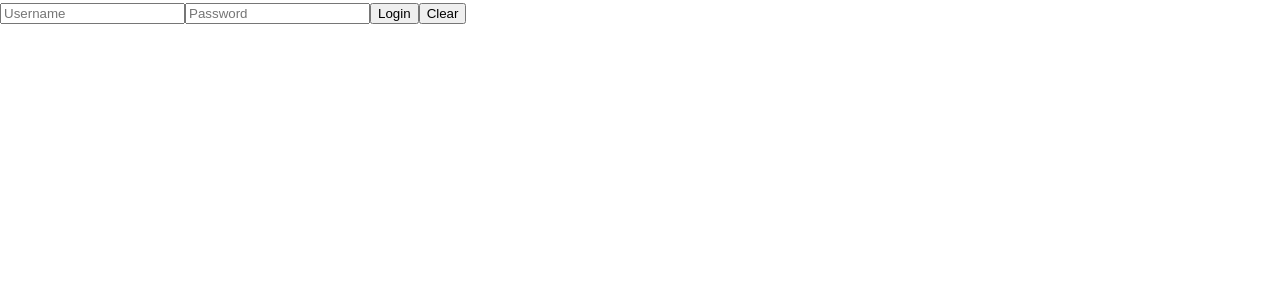
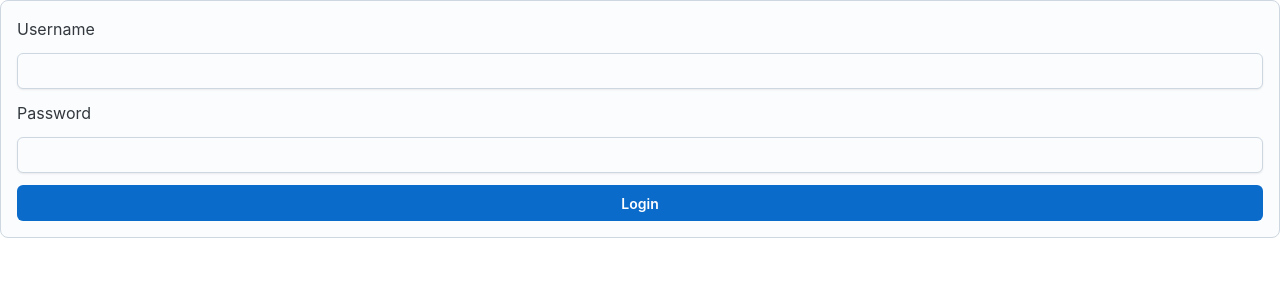
Before and after one commit to a-wang16/Full-Stack-Django-React-POS-System, a React (Create React App) app in the folder frontend/: page /login in a window 1280 px wide. Shown: the top 300 px of the page. Built offline with nearby package versions, Linux system fonts and the light colour scheme.

Commit message:
auth and protected routes.

```diff
--- a/frontend/src/App.js
+++ b/frontend/src/App.js
@@ -21,7 +21,7 @@ function App() {
                       <Route path="/login" element={<LoginForm />} />
 
                       <Route element={<ProtectedRoute />}>
-                            <Route path="/menu-board" element={<DashboardExample />} />
+                          <Route path="/menu-board" element={<DashboardExample />} />
                       </Route>
 
 
--- a/frontend/src/components/ProtectedRoute.js
+++ b/frontend/src/components/ProtectedRoute.js
@@ -1,11 +1,31 @@
-import React from 'react';
-import { Navigate } from 'react-router-dom';
+import React, {useEffect} from 'react';
+import { Navigate, Outlet } from 'react-router-dom';
 import { useAuth } from '../utils/AuthContext';
+import CircularProgress from '@mui/joy/CircularProgress';
+import {Box} from "@mui/joy";
 
-const ProtectedRoute = ({ component: Component, ...rest }) => {
-    const { isAuthenticated } = useAuth();
 
-    return isAuthenticated ? <Component {...rest} /> : <Navigate to="/login" replace />;
+const ProtectedRoute = () => {
+    const { isAuthenticated, isLoading } = useAuth();
+
+
+    // this makes sure that we have loaded from cookies before we render the protected route conditionally
+    if (isLoading) {
+        return (
+            <Box
+                sx={{
+                display: 'flex',
+                justifyContent: 'center',
+                alignItems: 'center',
+                height: '100vh',
+            }}>
+                <CircularProgress size="lg" />
+            </Box>
+        )
+    }
+
+
+    return isAuthenticated ? <Outlet /> : <Navigate to="/login" replace />;
 };
 
 export default ProtectedRoute;
--- a/frontend/src/pages/DashboardExample.js
+++ b/frontend/src/pages/DashboardExample.js
@@ -1,7 +1,16 @@
 import '../App.css';
 import {Typography} from "@mui/joy";
+import {useEffect} from "react";
 
 function DashboardExample() {
+
+    useEffect(() => {
+        console.log('DashboardExample mounted');
+        return () => {
+            console.log('DashboardExample unmounted');
+        };
+    }, []);
+
     return (
         <Typography>
             Waddup
--- a/frontend/src/pages/LoginForm.js
+++ b/frontend/src/pages/LoginForm.js
@@ -1,26 +1,77 @@
-import React, { useState } from 'react';
-import axiosInstance from '../utils/axiosInstance';
+import React, {useState} from 'react';
+import { useFormik } from 'formik';
+import { useAuth } from '../utils/AuthContext'; // Adjust path as necessary
+import axiosInstance from '../utils/axiosInstance'; // Adjust path as necessary
+import {Input, Button, Typography, Card} from '@mui/joy'; // Importing Joy UI components
+import * as Yup from 'yup';
+import {useNavigate} from "react-router-dom";
 
 const LoginForm = () => {
-    const [username, setUsername] = useState('');
-    const [password, setPassword] = useState('');
+    const { login } = useAuth();
+    const navigate = useNavigate();
+    const [loginError, setLoginError] = useState('');
 
-    const handleLogin = async (event) => {
-        event.preventDefault();
-        try {
-            const response = await axiosInstance.post('login/', { username, password });
-            localStorage.setItem('token', response.data.token);
-        } catch (error) {
-            console.error('Login failed:', error);
-        }
-    };
+
+    const formik = useFormik({
+        initialValues: {
+            username: '',
+            password: '',
+        },
+
+        validationSchema: Yup.object({
+            username: Yup.string().required('Username is required'),
+            password: Yup.string().required('Password is required'),
+        }),
+
+        onSubmit: async (values) => {
+            try {
+                const response = await axiosInstance.post('/api/login/', values);
+                console.log('Login response:', response.data);
+
+                if (response.data.token) {
+                    login(response.data.token, values.username);
+                    navigate('/menu-board');
+                } else {
+                    setLoginError('Login failed: ' + response.data.error);
+                }
+            } catch (error) {
+                console.error('Login error:', error);
+                setLoginError('Login error: ' + error.message);
+            }
+        },
+    });
 
     return (
-        <form onSubmit={handleLogin}>
-            <input type="text" value={username} onChange={(e) => setUsername(e.target.value)} placeholder="Username" required />
-            <input type="password" value={password} onChange={(e) => setPassword(e.target.value)} placeholder="Password" required />
-            <button type="submit">Login</button>
-            <button type="button" onClick={() => { setUsername(''); setPassword(''); }}>Clear</button>
+        <form onSubmit={formik.handleSubmit}>
+            <Card>
+                <Typography>
+                    Username
+                </Typography>
+                <Input
+                    id="username"
+                    name="username"
+                    label="Username"
+                    value={formik.values.username}
+                    onChange={formik.handleChange}
+                    // error={formik.touched.username && Boolean(formik.errors.username)}
+                    // helperText={formik.touched.username && formik.errors.username}
+                />
+                <Typography>
+                    Password
+                </Typography>
+                <Input
+                    id="password"
+                    name="password"
+                    label="Password"
+                    type="password"
+                    value={formik.values.password}
+                    onChange={formik.handleChange}
+                    // error={formik.touched.password && Boolean(formik.errors.password)}
+                    // helperText={formik.touched.password && formik.errors.password}
+                />
+                <Button type="submit">Login</Button>
+            </Card>
+
         </form>
     );
 };
--- a/frontend/src/utils/AuthContext.js
+++ b/frontend/src/utils/AuthContext.js
@@ -6,6 +6,7 @@ export const useAuth = () => useContext(AuthContext);
 
 export const AuthProvider = ({ children }) => {
     const [isAuthenticated, setIsAuthenticated] = useState(false);
+    const [isLoading, setIsLoading] = useState(true);
     const [user, setUser] = useState(null);
 
     useEffect(() => {
@@ -13,12 +14,13 @@ export const AuthProvider = ({ children }) => {
         if (token) {
             setIsAuthenticated(true);
         }
+        setIsLoading(false);
     }, []);
 
-    const login = (token, userData) => {
+    const login = (token, username) => {
         localStorage.setItem('token', token);
         setIsAuthenticated(true);
-        setUser(userData);
+        setUser(username);
     };
 
     const logout = () => {
@@ -29,6 +31,7 @@ export const AuthProvider = ({ children }) => {
 
     const value = {
         isAuthenticated,
+        isLoading,
         user,
         login,
         logout
--- a/frontend/src/utils/axiosInstance.js
+++ b/frontend/src/utils/axiosInstance.js
@@ -2,7 +2,7 @@ import axios from 'axios';
 
 const axiosInstance = axios.create({
     // baseURL: 'https://your.api/base/url', // where we end up hosting the server
-    baseURL: 'https://127.0.0.1:8000/', // for local development with django running
+    baseURL: 'http://127.0.0.1:8000/', // for local development with django running
 });
 
 axiosInstance.interceptors.request.use(
```
